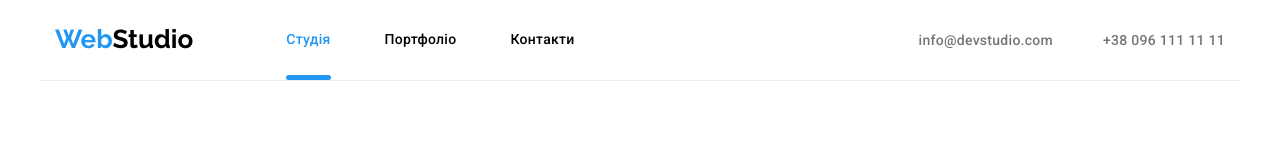
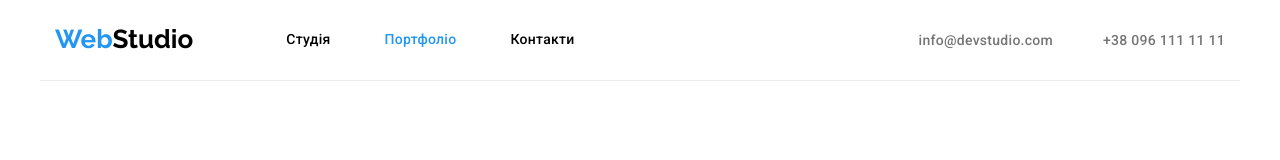
Before and after one commit to nastybir/goit-css, a plain HTML site: page portfolio.html in a window 1280 px wide. Shown: the top 160 px of the page. Drawn offline with nearby package versions, Linux system fonts and the light colour scheme.

Commit message:
add current

```diff
--- a/portfolio.html
+++ b/portfolio.html
@@ -18,8 +18,8 @@
 
 
        <ul class="nav-list">
-          <li class="list-item"> <a  class="link current" href="./">Студія</a></li>
-         <li class="list-item"> <a  class="link" href="./portfolio.html" target="_blank" rel="noopener noreferer" >Портфоліо</a></li>
+          <li class="list-item"> <a  class="link" href="./">Студія</a></li>
+         <li class="list-item"> <a  class="link current" href="./portfolio.html" target="_blank" rel="noopener noreferer" >Портфоліо</a></li>
           <li class="list-item"> <a  class="link" href="">Контакти</a></li>
        </ul>
          </nav>
--- a/style.css
+++ b/style.css
@@ -158,12 +158,13 @@ html{
     margin-left: 93px;
   }
 
-  .nav-list .link-current {
+  .nav-list .link {
     display: block;
-    padding-top: 21px;
-    padding-bottom: 21px;
+    position: relative;
+    padding-top: 32px;
+    padding-bottom: 32px;
 
-    color: var(--accent-color);
+    color: #000000;
 
     font-weight: 500;
     font-size: 14px;
@@ -171,17 +172,7 @@ html{
     letter-spacing: 0.02em;
   }
 
-  .nav-list .link {
-    display: block;
-    padding-top: 32px;
-    padding-bottom: 32px;
-    color: #000000;
-    position: relative;
-    font-weight: 500;
-    font-size: 14px;
-    line-height: 1.14;
-    letter-spacing: 0.02em;
-  }
+
 
   .nav-list .link:hover,
   .nav-list .link:focus {
@@ -201,8 +192,13 @@ html{
 
       background-color: var(--accent-color);
       border-radius: 4px;
+      transform: scale(0);
+      transition: transform 500ms cubic-bezier(0.4, 0, 0.2, 1);
   }
-
+  .nav-list .link:hover.current::after{
+    transform: scale(1);
+    /* transition: transform 500ms cubic-bezier(0.4, 0, 0.2, 1); */
+  }
   .contacts-nav{
     display: flex;
     margin-left: auto;
```
